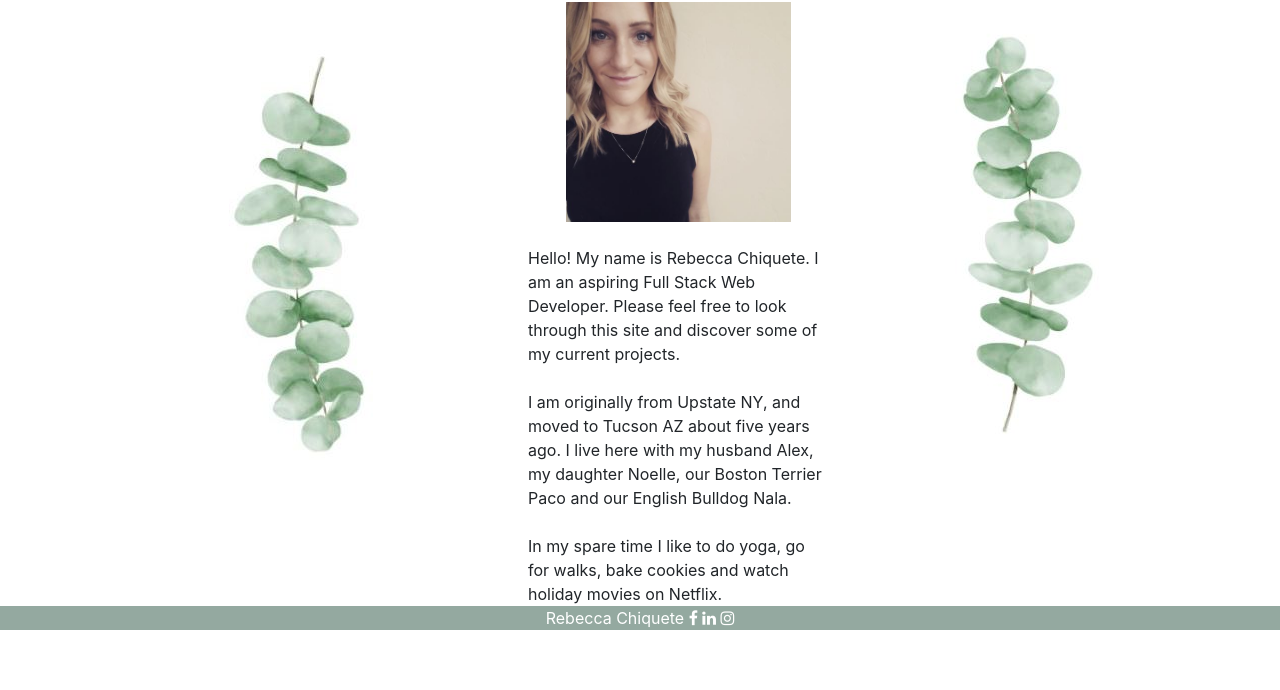
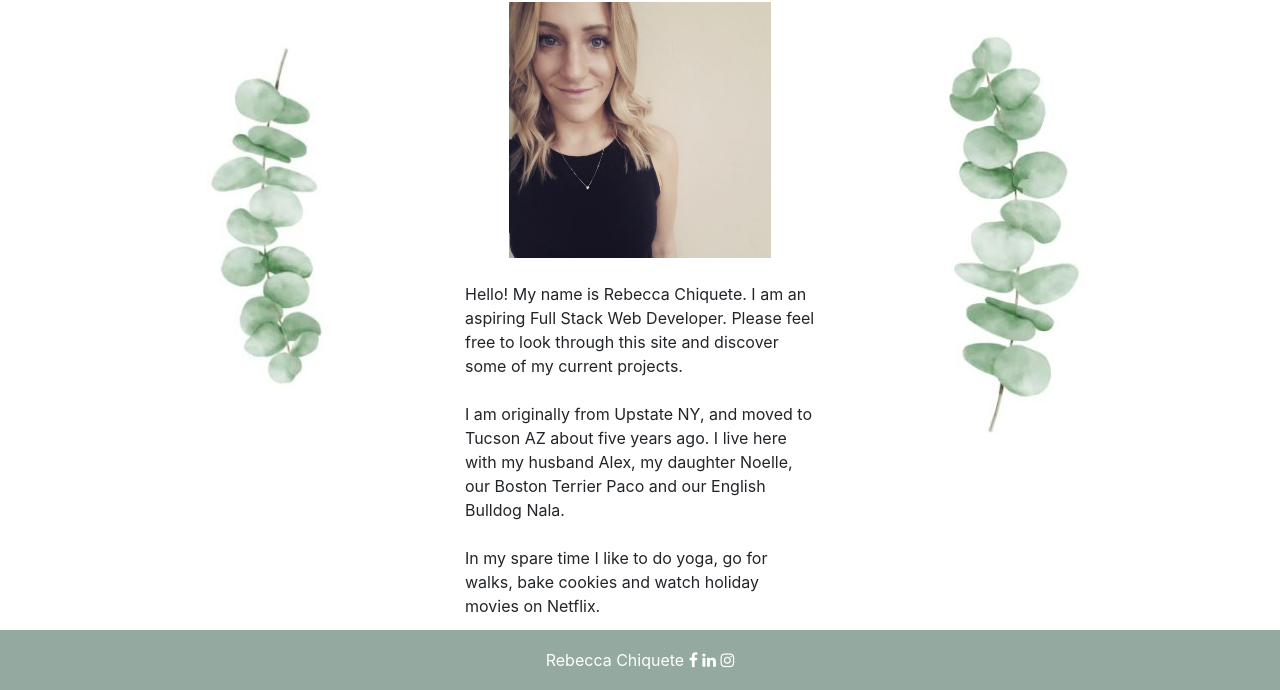
Before and after one commit to rebeccachiquete/RebeccaChiqueteWebsite, a plain HTML site: page index.html in a window 1280 px wide. Shown: the part 110-800 px from the top of the page. Drawn offline with nearby package versions, Linux system fonts and the light colour scheme.

Commit message:
updatetosite

```diff
--- a/index.html
+++ b/index.html
@@ -40,7 +40,7 @@
         <div class="container">
             <div class="row">
               <div class="col-sm">
-                <img src="EUC2.JPG" alt="euc2" class="euc2">
+                <img src="EUC2.JPG" alt="euc2" class="img img-fluid">
               </div>
               <div class="col-sm">
                   <img src="imgme.JPG" alt="me" class="photome">
@@ -54,19 +54,19 @@
                 In my spare time I like to do yoga, go for walks, bake cookies and watch holiday movies on Netflix.
               </div>
               <div class="col-sm">
-                <img src="euc1.JPG" class="euc1">
+                <img src="euc1.JPG" class="img img-fluid">
               </div>
             </div>
         </div>
 
-    <div class="footer">
-          <p>Rebecca Chiquete   <a href="https://www.facebook.com/rebecca.alyce.90" class="fa fa-facebook"></a>
+    <footer class="footer sticky-bottom">
+        <p>Rebecca Chiquete   <a href="https://www.facebook.com/rebecca.alyce.90" class="fa fa-facebook"></a>
 
             <a href="https://www.linkedin.com/in/rebeccachiquetepaychex/" class="fa fa-linkedin"></a>
 
             <a href="https://www.instagram.com/" class="fa fa-instagram"></a>
         </p>
-    </div>
+    </footer>
 
     <script src="https://code.jquery.com/jquery-3.5.1.slim.min.js"
         integrity="sha384-DfXdz2htPH0lsSSs5nCTpuj/zy4C+OGpamoFVy38MVBnE+IbbVYUew+OrCXaRkfj"
--- a/style.css
+++ b/style.css
@@ -4,7 +4,7 @@
 }
 
 .head {
-    color: whitesmoke
+    color: whitesmoke;
     text-align: center;
     width: 100%;
 
@@ -16,7 +16,7 @@
     background-position: center;
     background-size: auto;
     text-align: center;
-    color: whitesmoke
+    color: whitesmoke;
 }
 
 .port {
@@ -31,21 +31,21 @@
 
 .col-6 {
     color: black;
-    text-align: center
+    text-align: center;
     border: black;
     margin: 0;
     padding: 0;
 
 }
 
-.footer {
+/* .footer {
     left: 0;
     bottom: 0;
     width: 100%;
     background-image: url("color.JPG")!important;
     color: white;
     text-align: center;
- }
+ } */
 
  .fa-facebook {
     color: white;
@@ -78,3 +78,26 @@
     margin-left: auto;
     margin-right: auto;
   }
+
+img {
+    max-width: 100%;
+}
+
+html {
+    position: relative;
+    min-height: 100%;
+  }
+  body {
+    margin-bottom: 60px; /* Margin bottom by footer height */
+  }
+  .footer {
+    position: absolute;
+    bottom: 0;
+    width: 100%;
+    height: 60px; /* Set the fixed height of the footer here */
+    line-height: 60px; /* Vertically center the text there */
+    background-color: #f5f5f5;
+    background-image: url("color.JPG")!important;
+    color: white;
+    text-align: center;
+  }
```
Also changed, not shown: contact.html (+4 -4 lines), portfolio.html (+4 -4 lines).
